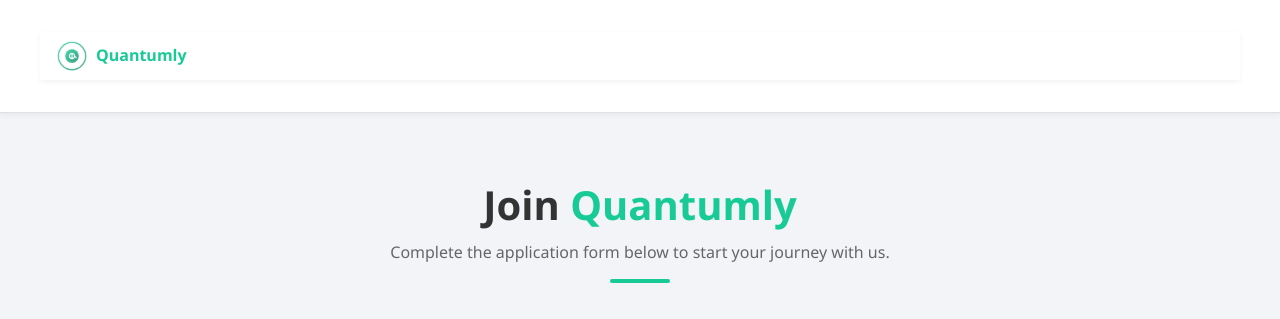
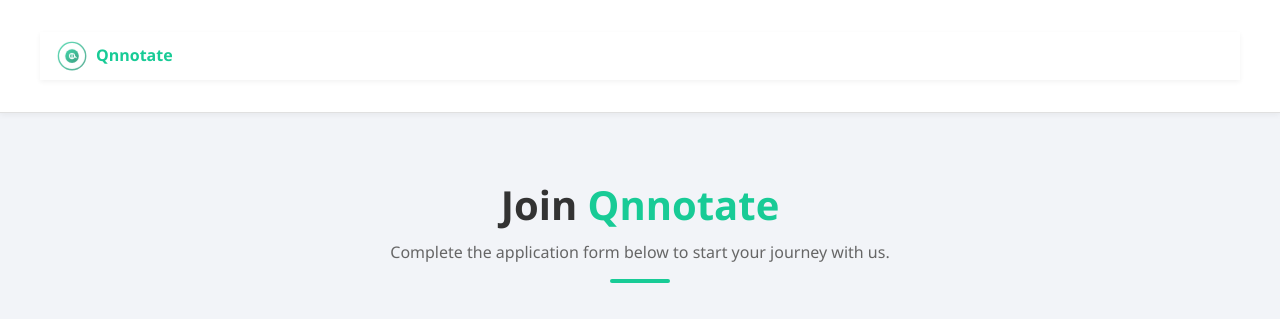
Before and after one commit to muangemutunga/shaka, a Flask app: page /application in a window 1280 px wide. Shown: the top 319 px of the page. Run offline with Flask 3, Linux system fonts and the light colour scheme.

Commit message:
Update application.html

```diff
--- a/templates/application.html
+++ b/templates/application.html
@@ -3,7 +3,7 @@
 <head>
     <meta charset="UTF-8">
     <meta name="viewport" content="width=device-width, initial-scale=1.0">
-    <title>Apply - Quantumly</title>
+    <title>Apply - Qnnotate</title>
     <link rel="stylesheet" href="{{ url_for('static', filename='styles.css') }}">
 </head>
 <body>
@@ -50,7 +50,7 @@
                     <circle cx="100" cy="100" r="40" fill="url(#nav-gradient)" opacity="0.9"/>
                     <path d="M115,100 A15,15 0 1,1 100,85 L100,115 A15,15 0 1,1 115,100 L125,110" fill="none" stroke="white" stroke-width="6" stroke-linecap="round"/>
                 </svg>
-                <span>Quantumly</span>
+                <span>Qnnotate</span>
             </div>
             <ul>
                 <li><a href="{{ url_for('index') }}">Home</a></li>
@@ -60,7 +60,7 @@
 
     <section class="application-section">
         <div class="section-header">
-            <h1>Join <span class="highlight">Quantumly</span></h1>
+            <h1>Join <span class="highlight">Qnnotate</span></h1>
             <p class="subheading">Complete the application form below to start your journey with us.</p>
             <div class="section-divider"></div>
         </div>
@@ -292,9 +292,9 @@
                     <circle cx="100" cy="100" r="40" fill="url(#footer-gradient)" opacity="0.9"/>
                     <path d="M115,100 A15,15 0 1,1 100,85 L100,115 A15,15 0 1,1 115,100 L125,110" fill="none" stroke="white" stroke-width="6" stroke-linecap="round"/>
                 </svg>
-                <span>Quantumly</span>
+                <span>Qnnotate</span>
             </div>
-            <p>&copy; 2025 Quantumly. All rights reserved.</p>
+            <p>&copy; 2025 Qnnotate. All rights reserved.</p>
         </div>
     </footer>
 
```
